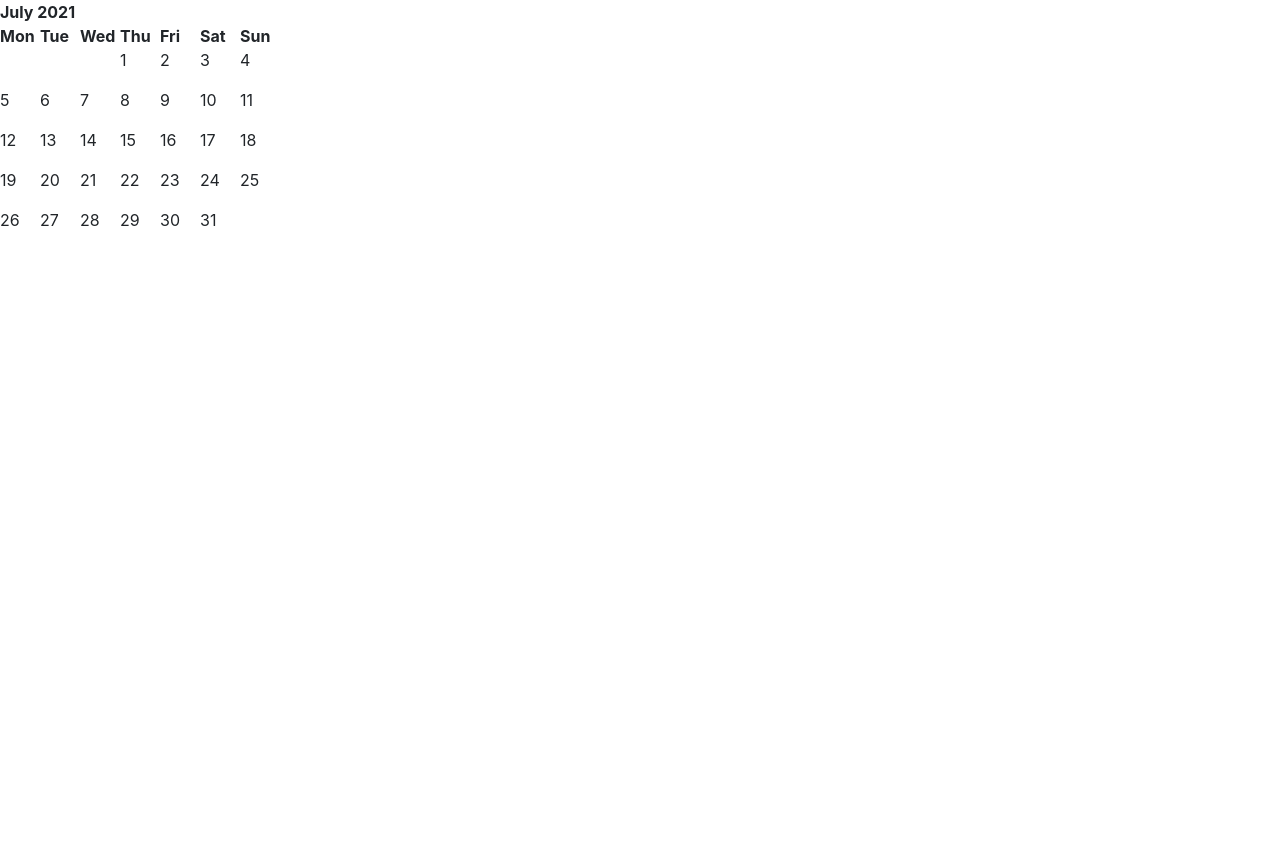
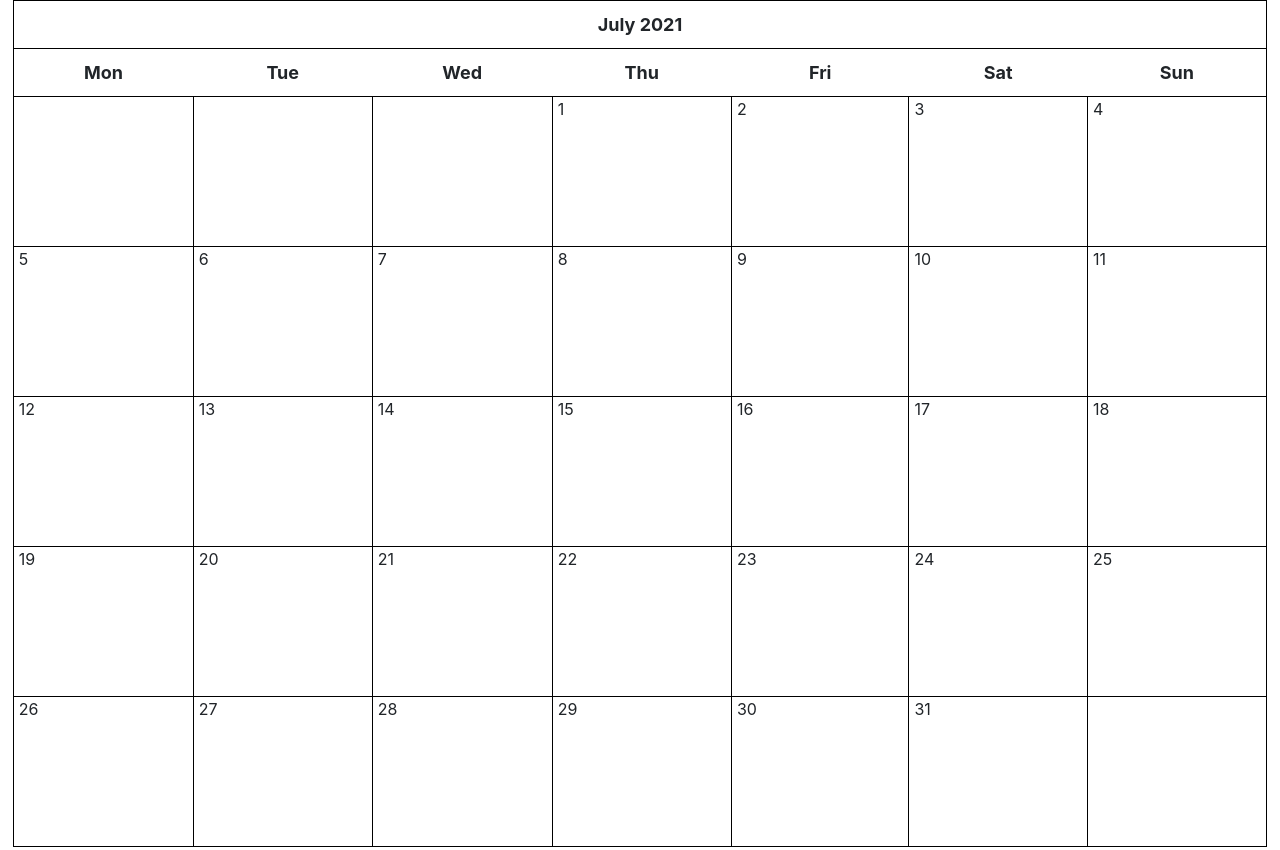
Before and after one commit to nvalle0624/kenzie-q4-capstone, a Django app: page /calendar/ in a window 1280 px wide. Before the commit the page ends 226 px from the top, so only its background shows below. Run offline with Django 3.2, Linux system fonts and the light colour scheme; data that the repository does not hold is empty; some libraries are stand-ins or nearby versions.

Commit message:
css linked to base/calender html

```diff
--- /dev/null
+++ b/static/calendar/calendar.css
@@ -0,0 +1,39 @@
+.calendar {
+  width: 98%;
+  margin: auto;
+  font-size: 13px;
+}
+
+.calendar tr,
+.calendar td {
+  border: 1px solid black;
+}
+
+.calendar th {
+  padding: 10px;
+  text-align: center;
+  font-size: 18px;
+}
+
+.calendar td {
+  width: 200px;
+  height: 150px;
+  padding: 20px 0px 0px 5px;
+}
+
+.month {
+  font-size: 25px;
+}
+
+.date {
+  font-size: 16px;
+}
+
+ul {
+  height: 100%;
+  padding: 0px 5px 0px 20px;
+}
+
+a {
+  color: #17a2b8;
+}
--- a/templates/base.html
+++ b/templates/base.html
@@ -11,7 +11,7 @@
   <!-- Bootstrap CSS -->
   <link rel="stylesheet" href="https://maxcdn.bootstrapcdn.com/bootstrap/4.0.0/css/bootstrap.min.css">
   <link rel="stylesheet" href="https://use.fontawesome.com/releases/v5.0.10/css/all.css">
-  <link rel="stylesheet" type="text/css" href="{'% static 'calendar.css' %}">
+  <link rel="stylesheet" type="text/css" href="{% static 'calendar/calendar.css' %}">
   <title>Django Calendar App</title>
 </head>
 <body>
```
Also changed, not shown: bananadog/settings.py (+4 -3 lines), 1 other file.
